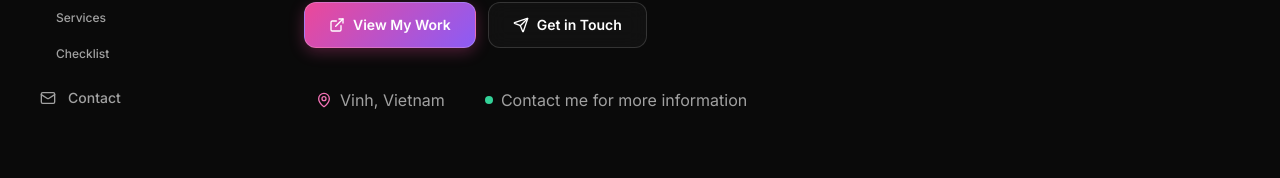
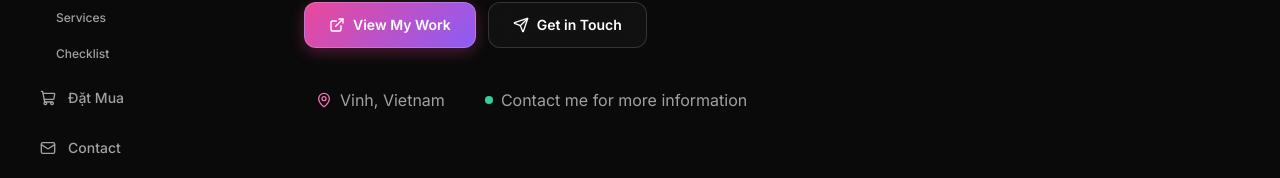
Before and after one commit to thangcq0310/my-portfolio, a React (Vite) app: page / in a window 1280 px wide. Shown: the part 450-628 px from the top of the page. Built offline with nearby package versions, Linux system fonts and the light colour scheme.

Commit message:
fix: Add Đặt Mua to navigation menu

```diff
--- a/src/components/Layout.tsx
+++ b/src/components/Layout.tsx
@@ -3,6 +3,7 @@ import { motion, AnimatePresence } from "framer-motion"
 import {
   User,
   Mail,
+  ShoppingCart,
   Menu,
   X,
   Ghost,
@@ -38,6 +39,7 @@ const navItems = [
       { id: "checklist", label: "Checklist", path: "/scm/checklist" }
     ]
   },
+  { id: "order", label: "Đặt Mua", icon: ShoppingCart },
   { id: "contact", label: "Contact", icon: Mail },
 ]
 
```
